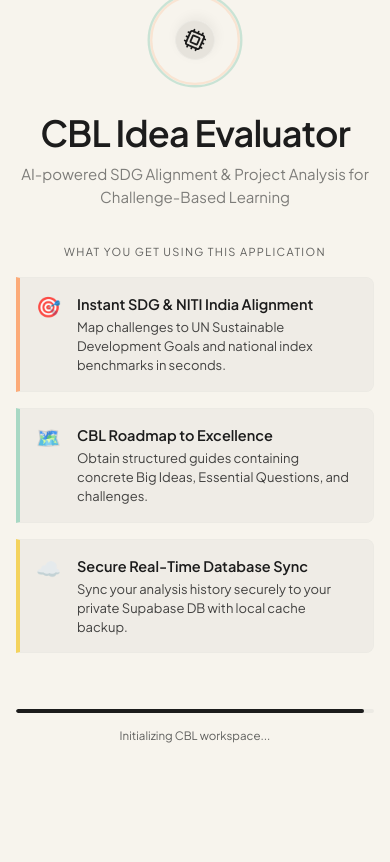
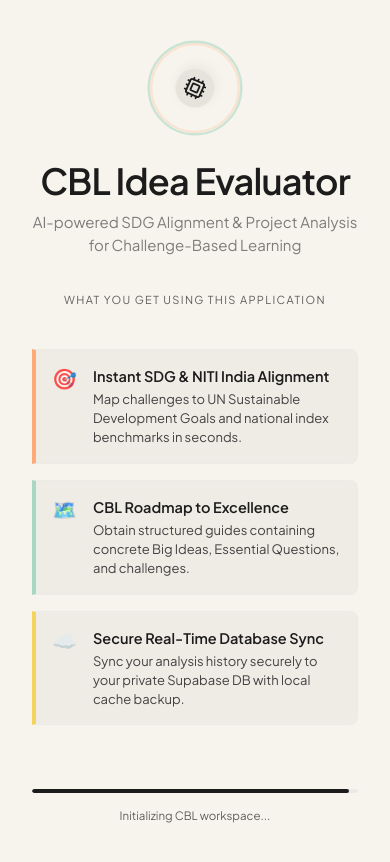
Before and after one commit to Jonathanjohn10/cbl-idea-evaluation, a React (Vite) app: page / in a window 390 px wide. Shown: the top 862 px of the page. Built offline with nearby package versions, Linux system fonts and the light colour scheme.

Commit message:
style: implement responsive benefits grid with row format on desktop and column format on mobile, adding generous margins

```diff
--- a/src/App.jsx
+++ b/src/App.jsx
@@ -459,14 +459,17 @@ const App = () => {
             initial={{ opacity: 1 }}
             exit={{ opacity: 0, y: -20 }}
             transition={{ duration: 0.6, ease: [0.16, 1, 0.3, 1] }}
-            className="fixed inset-0 flex flex-col items-center justify-center z-50 px-6"
+            className="fixed inset-0 z-50 px-6"
             style={{
               backgroundColor: 'var(--bg-page)',
               minHeight: '100vh',
-              overflowY: 'auto'
+              overflowY: 'auto',
+              display: 'flex',
+              alignItems: 'center',
+              justifyContent: 'center'
             }}
           >
-            <div className="max-w-xl w-full flex flex-col items-center py-12" style={{ gap: 0 }}>
+            <div className="splash-container">
 
               {/* App Icon / Pulsing Loading Indicator */}
               <div className="relative" style={{ width: '80px', height: '80px', marginBottom: '32px' }}>
@@ -557,7 +560,7 @@ const App = () => {
                   What You Get Using This Application
                 </span>
 
-                <div className="grid grid-cols-1 gap-4 w-full text-left" style={{ marginBottom: '40px' }}>
+                <div className="benefits-grid text-left" style={{ marginTop: '24px', marginBottom: '48px' }}>
                   {/* Benefit 1 */}
                   <div className="lovable-card compact flex gap-4 items-start" style={{ padding: '16px', backgroundColor: 'var(--bg-surface-soft)', border: '1px solid var(--border-passive)', borderLeft: '4px solid var(--colors-signature-peach)', borderTopLeftRadius: 0, borderBottomLeftRadius: 0 }}>
                     <span style={{ fontSize: '20px', lineHeight: '1.2', flexShrink: 0 }}>🎯</span>
--- a/src/index.css
+++ b/src/index.css
@@ -905,3 +905,41 @@ body.dark .success-title {
   font-weight: 600; /* maximum semibold */
   color: var(--text-primary);
 }
+
+/* Responsive Loading Splash Screen Layout rules */
+.splash-container {
+  width: 100%;
+  max-width: 540px; /* compact on mobile */
+  margin: 0 auto;
+  display: flex;
+  flex-direction: column;
+  align-items: center;
+  padding: 48px 16px;
+  box-sizing: border-box;
+}
+
+.benefits-grid {
+  display: grid;
+  grid-template-columns: 1fr;
+  gap: 16px;
+  width: 100%;
+}
+
+@media (min-width: 768px) {
+  .splash-container {
+    max-width: 820px; /* generous width for horizontal cards on tablet/desktop */
+    padding: 80px 24px;
+  }
+
+  .benefits-grid {
+    grid-template-columns: repeat(3, 1fr);
+    align-items: stretch;
+  }
+}
+
+@media (min-width: 1024px) {
+  .splash-container {
+    max-width: 980px; /* beautiful wide canvas on large screens */
+    padding: 96px 32px;
+  }
+}
```
